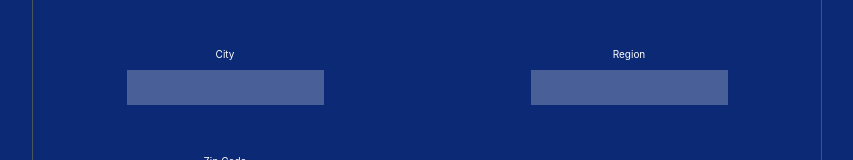
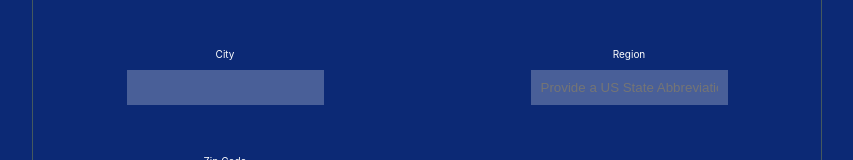
Before and after one commit to joelsrubin/sure-app, a React (Vite) app: page / in a window 1280 px wide. Both pictures are taken after a click on the button "Get started now! 🚀". Shown: the part 236-396 px from the top of the page, without its empty margins (213-1066 px from the left). Built offline with nearby package versions, Linux system fonts and the light colour scheme.

Commit message:
update README

```diff
--- a/src/components/RatingInfo.jsx
+++ b/src/components/RatingInfo.jsx
@@ -101,11 +101,11 @@ export default function RatingInfo({ setQuoteInfo, setPage }) {
           </div>
           <div className="form-cell">
             <label htmlFor="region">Region</label>
-            <input type="text" name="region" required value={region} maxLength="2" onChange={(e) => addressHandler(e)} />
+            <input type="text" name="region" required value={region} maxLength="2" onChange={(e) => addressHandler(e)} placeholder="Provide a US State Abbreviation" />
           </div>
           <div className="form-cell">
             <label htmlFor="postal">Zip Code</label>
-            <input type="number" name="postal" required value={postal} onChange={(e) => addressHandler(e)} />
+            <input type="number" name="postal" required value={postal} minLength="5" maxLength="5" onChange={(e) => addressHandler(e)} />
           </div>
         </div>
         <button className="form-submit">{submitting ? 'Submitting...' : 'Submit!'}</button>
```
Also changed, not shown: 1 other file (tests, documents, lock files or other folders).
